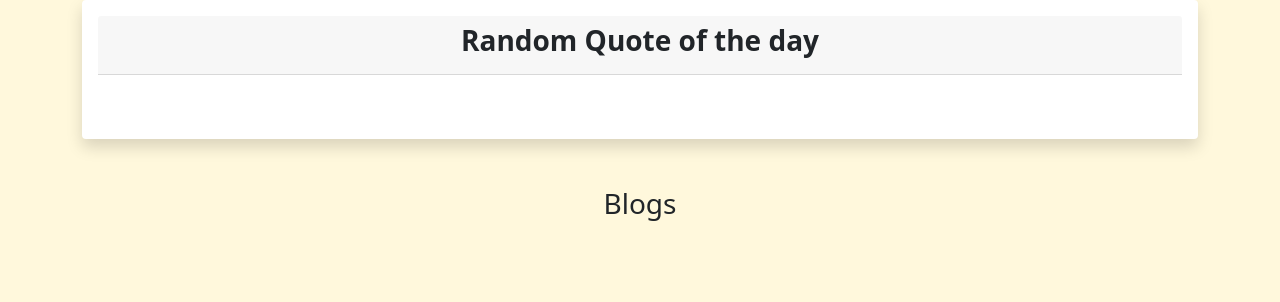
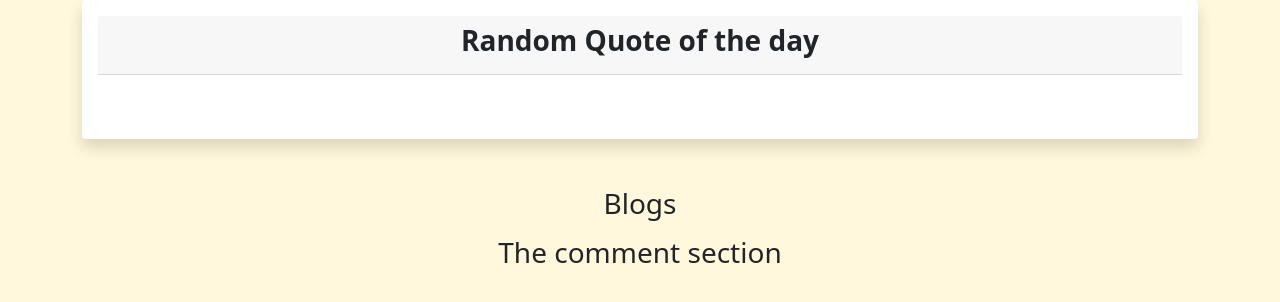
Before and after one commit to AdnanK1/blogger, a Flask app: page / in a window 1280 px wide. Shown: the part 56-358 px from the top of the page. Run offline with Flask 2, Linux system fonts and the light colour scheme; data that the repository does not hold is empty.

Commit message:
Added a delete button for comments in index page

```diff
--- a/app/main/views.py
+++ b/app/main/views.py
@@ -80,3 +80,11 @@ def delete(id):
     db.session.commit()
     flash('Blog deleted Successfully',category='success')
     return redirect(url_for('main.index_page'))
+
+@main.route("/delete_comment/<int:id>",methods=['GET','POST'])
+def delete_comment(id):
+    comment = Comment.query.get_or_404(id)
+    db.session.delete(comment)
+    db.session.commit()
+    flash('Comment deleted Successfully',category='success')
+    return redirect(url_for('main.index_page'))
--- a/app/templates/index.html
+++ b/app/templates/index.html
@@ -46,11 +46,17 @@ Home Page
 </div>
 {% endfor %}
 {% endif %}
+<h2 class="h3 mb-3 font-weight-normal">
+    The comment section
+</h2>
 {% for comment in comments %}
-<hr>
-<div class="shadow p-3 mb-5 bg-body rounded">
-    <p class="card-text">The comments section</p>
-    <p class="card-text">{{comment.comment}}</p>
+<div class="container">
+    <div class="shadow p-3 mb-5 bg-body rounded">
+        <p class="card-text">{{comment.comment}}</p>
+        <br>
+        <a class =" btn btn-danger" href="{{url_for('main.delete_comment',id = comment.id)}}">Delete</a>
+    </div>
 </div>
+
 {% endfor  %}
 {% endblock %}
```
